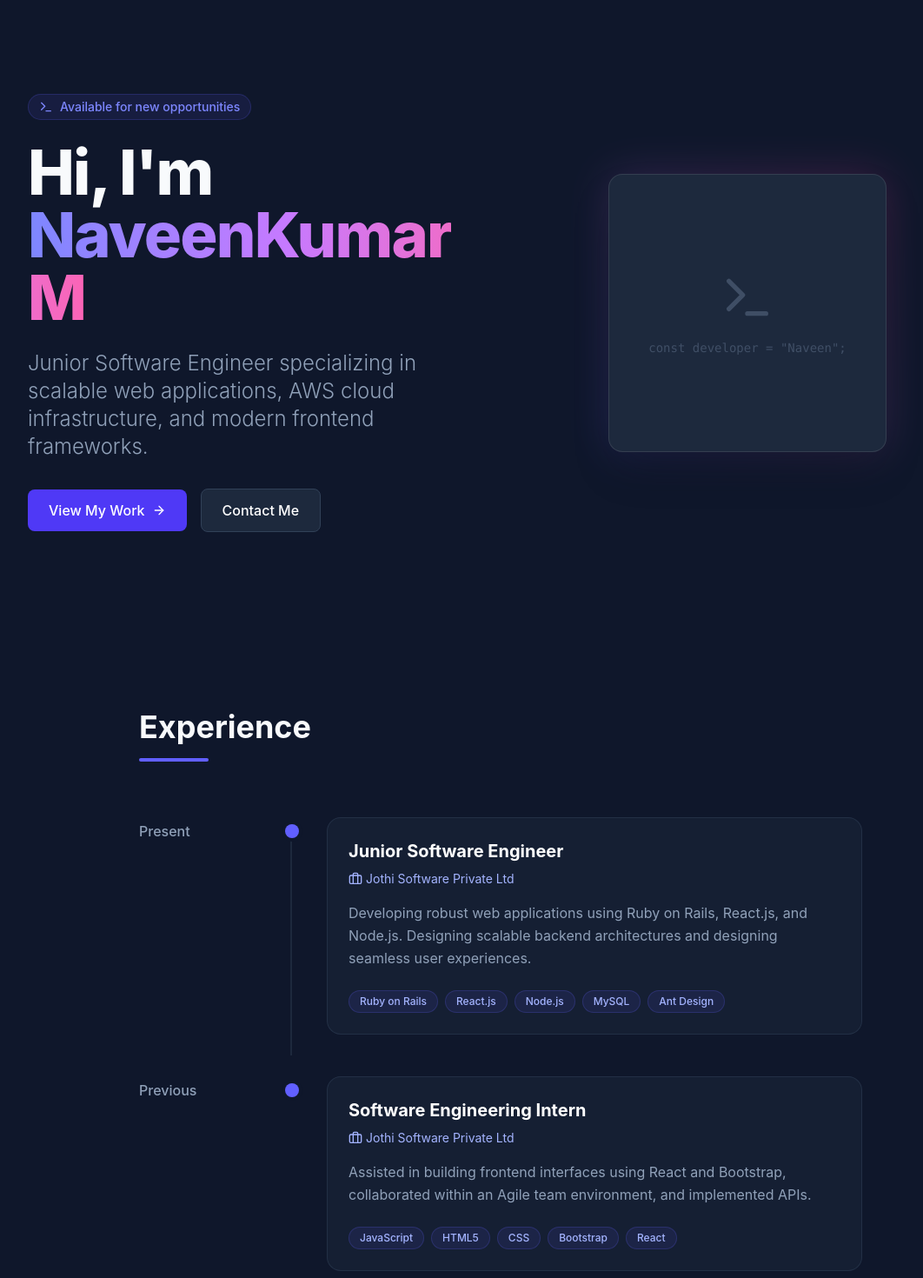
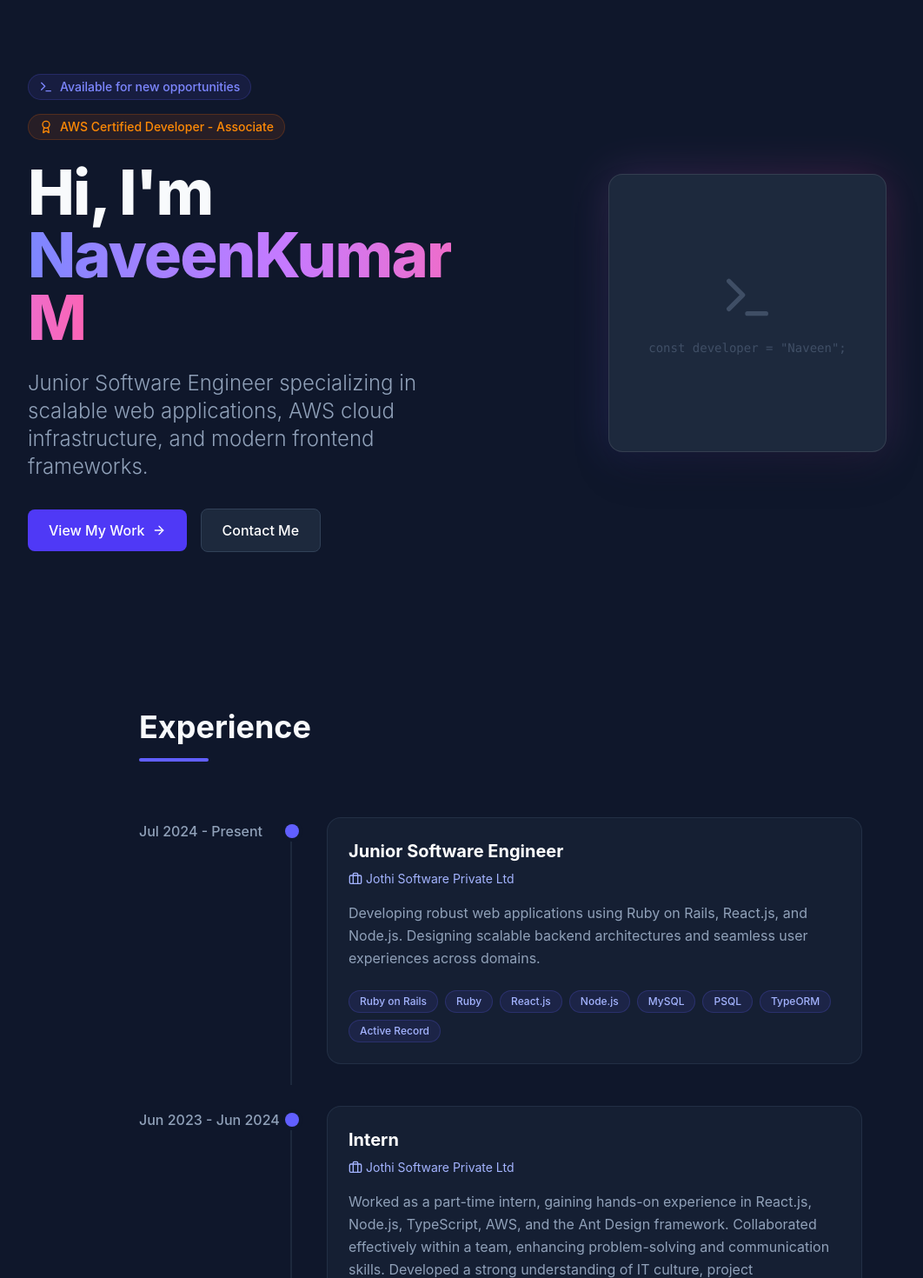
Before and after one commit to naveenkumar752/naveen-portfolio-2026, a React (Vite) app: page / in a window 1280 px wide. Shown: the part 80-1550 px from the top of the page at 87% size, without its empty margins (64-1126 px from the left). Built offline with nearby package versions, Linux system fonts and the light colour scheme.

Commit message:
Update portfolio with real experience details, AWS badge, and specific tech stack

```diff
--- a/src/components/Experience.tsx
+++ b/src/components/Experience.tsx
@@ -5,16 +5,23 @@ const experiences = [
     {
         role: "Junior Software Engineer",
         company: "Jothi Software Private Ltd",
-        duration: "Present",
-        description: "Developing robust web applications using Ruby on Rails, React.js, and Node.js. Designing scalable backend architectures and designing seamless user experiences.",
-        skills: ["Ruby on Rails", "React.js", "Node.js", "MySQL", "Ant Design"]
+        duration: "Jul 2024 - Present",
+        description: "Developing robust web applications using Ruby on Rails, React.js, and Node.js. Designing scalable backend architectures and seamless user experiences across domains.",
+        skills: ["Ruby on Rails", "Ruby", "React.js", "Node.js", "MySQL", "PSQL", "TypeORM", "Active Record"]
     },
     {
-        role: "Software Engineering Intern",
+        role: "Intern",
         company: "Jothi Software Private Ltd",
-        duration: "Previous",
-        description: "Assisted in building frontend interfaces using React and Bootstrap, collaborated within an Agile team environment, and implemented APIs.",
-        skills: ["JavaScript", "HTML5", "CSS", "Bootstrap", "React"]
+        duration: "Jun 2023 - Jun 2024",
+        description: "Worked as a part-time intern, gaining hands-on experience in React.js, Node.js, TypeScript, AWS, and the Ant Design framework. Collaborated effectively within a team, enhancing problem-solving and communication skills. Developed a strong understanding of IT culture, project management, and workflow optimization, contributing to a structured and efficient development environment.",
+        skills: ["React.js", "Node", "TypeScript", "AWS", "Ant Design"]
+    },
+    {
+        role: "Student Intern",
+        company: "Nokia Solutions And Networks India Pvt Ltd",
+        duration: "Aug 2020 - Sep 2020",
+        description: "Internship focusing on enterprise networking software and systems engineering exposure.",
+        skills: ["Engineering", "Communication"]
     }
 ];
 
--- a/src/components/Hero.tsx
+++ b/src/components/Hero.tsx
@@ -1,5 +1,5 @@
 import { motion } from 'framer-motion';
-import { ArrowRight, Terminal } from 'lucide-react';
+import { ArrowRight, Terminal, Award } from 'lucide-react';
 
 export default function Hero() {
     return (
@@ -18,15 +18,27 @@ export default function Hero() {
                         transition={{ duration: 0.7, ease: "easeOut" }}
                         className="flex-1 text-center md:text-left"
                     >
+                        <div className="flex flex-wrap items-center justify-center md:justify-start gap-4 mb-6">
                             <motion.div
                                 initial={{ opacity: 0 }}
                                 animate={{ opacity: 1 }}
                                 transition={{ delay: 0.2, duration: 0.5 }}
-                            className="inline-flex items-center gap-2 px-3 py-1 rounded-full bg-indigo-500/10 border border-indigo-500/20 text-indigo-400 mb-6 text-sm font-medium"
+                                className="inline-flex items-center gap-2 px-3 py-1 rounded-full bg-indigo-500/10 border border-indigo-500/20 text-indigo-400 text-sm font-medium"
                             >
                                 <Terminal className="w-4 h-4" />
                                 <span>Available for new opportunities</span>
                             </motion.div>
+
+                            <motion.div
+                                initial={{ opacity: 0 }}
+                                animate={{ opacity: 1 }}
+                                transition={{ delay: 0.3, duration: 0.5 }}
+                                className="inline-flex items-center gap-2 px-3 py-1 rounded-full bg-orange-500/10 border border-orange-500/20 text-orange-400 text-sm font-medium"
+                            >
+                                <Award className="w-4 h-4" />
+                                <span>AWS Certified Developer - Associate</span>
+                            </motion.div>
+                        </div>
 
                         <h1 className="text-5xl md:text-7xl font-extrabold tracking-tight mb-6">
                             Hi, I'm <br />
--- a/src/components/Skills.tsx
+++ b/src/components/Skills.tsx
@@ -1,10 +1,10 @@
 import { motion } from 'framer-motion';
 
 const skills = [
-    { category: "Web Technologies", items: ["React.js", "Node.js", "Ruby on Rails", "TypeScript", "JavaScript", "HTML5", "CSS", "Ant Design", "Tailwind CSS", "Bootstrap"] },
-    { category: "Cloud & AWS", items: ["AWS Lambda", "Amazon S3", "AWS IAM", "Amazon Cognito", "AWS CodeCommit", "Amazon Web Services Developer - Associate"] },
-    { category: "Databases & Tools", items: ["MySQL", "Node", "Ruby"] },
-    { category: "Soft Skills", items: ["Problem Solving", "Management", "Presentations", "Communication", "Engineering", "Training"] }
+    { category: "Frontend", items: ["React.js", "Angular", "Vue.js", "JavaScript", "TypeScript", "HTML5", "CSS", "Tailwind CSS", "Ant Design", "Bootstrap", "CoffeeScript"] },
+    { category: "Backend & Frameworks", items: ["Node.js", "Express.js", "Ruby on Rails", "Ruby", "PHP", "Symfony"] },
+    { category: "Databases & ORMs", items: ["PostgreSQL (PSQL)", "MySQL", "TypeORM", "Active Record"] },
+    { category: "Cloud & DevSecOps", items: ["AWS Lambda", "Amazon S3", "AWS IAM", "Amazon Cognito", "AWS CodeCommit", "Deployment"] }
 ];
 
 export default function Skills() {
```
Lines whose indentation alone changed are shown as unchanged.
